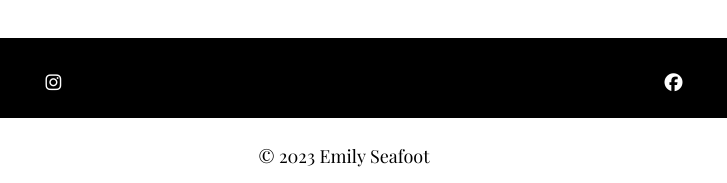
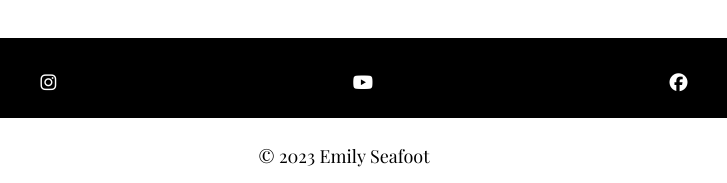
Before and after one commit to Emilypearl91/cpnt260-final-project, a plain HTML site: page blog.html in a window 1280 px wide. Shown: the part 2041-2224 px from the top of the page, 296-1023 px from the left. Drawn offline with nearby package versions, Linux system fonts and the light colour scheme; a web font is replaced by a local one.

Commit message:
added youtube icon to footer and changed to space evenly

```diff
--- a/blog.html
+++ b/blog.html
@@ -69,6 +69,7 @@
  <footer>
   <ul>
     <li><a href="#"><i class="fa-brands fa-instagram"></i></a></li>
+    <li><a href="#"><i class="fa-brands fa-youtube"></i></a></li>
     <li><a href="#"><i class="fa-brands fa-facebook"></i></a></li>
   </ul>
  <p>© 2023 Emily Seafoot</p>
--- a/css/nav.css
+++ b/css/nav.css
@@ -120,7 +120,7 @@ footer p {
 footer ul {
   list-style: none;
   display: flex;
-  justify-content: space-around;
+  justify-content: space-evenly;
 
   margin: auto;
 }
```
Also changed, not shown: contact-me.html (+1 -0 lines), gallery.html (+1 -0 lines), homepage.html (+1 -0 lines).
